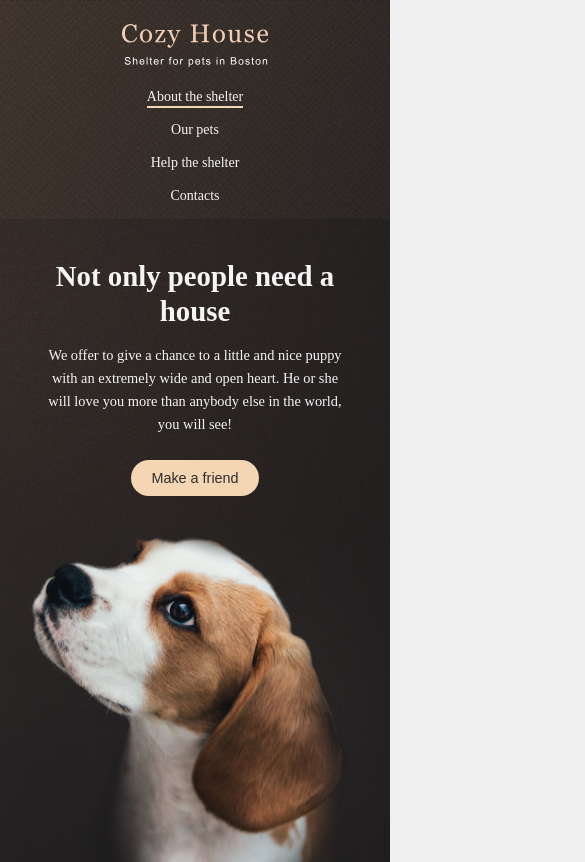
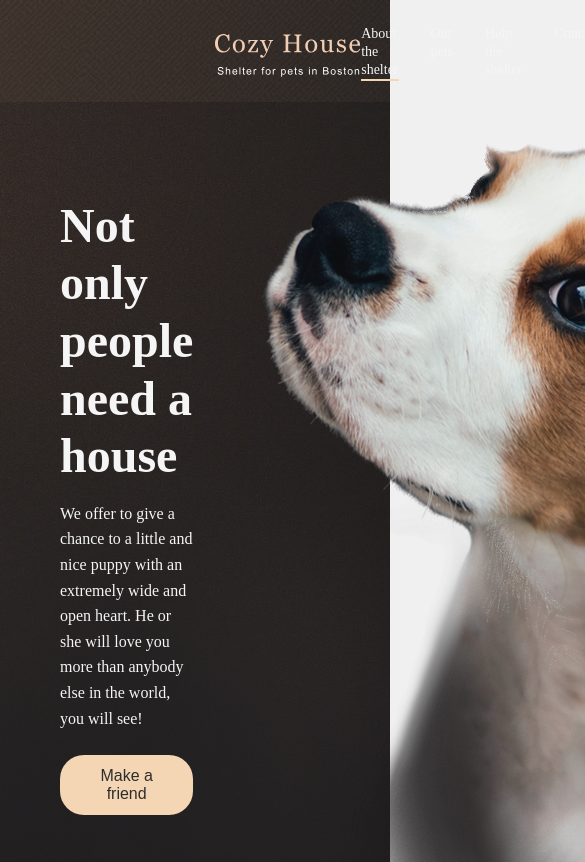
Before and after one commit to Samadcloud8999/produkt, a React (Vite) app: page /about in a window 390 px wide. Shown: the top 862 px of the page, 585 px wide, since content can reach past the window. Built offline with nearby package versions, Linux system fonts and the light colour scheme.

Commit message:
commit name

```diff
--- a/src/components/About/About.jsx
+++ b/src/components/About/About.jsx
@@ -1,6 +1,6 @@
-import React from "react";
-import ut from "./About.module.css";
-import petsImage from "../../assets/img/about-pets.png";
+import React from 'react'
+import ut from './About.module.css'
+import petsImage from '../../assets/img/about-pets.png';
 
 export const About = () => {
   return (
@@ -14,22 +14,15 @@ export const About = () => {
           <h3 className={ut.subtitle}>About the shelter</h3>
           <h2 className={ut.title}>"Cozy House"</h2>
           <p className={ut.description}>
-              Currently we have 121 dogs and 342 cats on our hands and
-              statistics show that only 20% of them will find a family. The
-              others will continue to live with us and will be waiting for a
-              lucky chance to become dearly loved.
+            Currently we have 121 dogs and 342 cats on our hands and statistics show that only 20% of them will find a family. The others will continue to live with us and will be waiting for a lucky chance to become dearly loved.
           </p>
           <p className={ut.description}>
-              We feed our wards with the best food and make sure that they do
-              not get sick, feel comfortable (including psychologically) and
-              well. We are supported by 87 volunteers and 28 employees of
-              various skill levels. About 12% of the animals are taken by the
-              shelter staff. Taking care of the animals, they become attached to
-              the pets and would hardly ever leave them alone.
+            We feed our wards with the best food and make sure that they do not get sick, feel comfortable (including psychologically) and well. We are supported by 87 volunteers and 28 employees of various skill levels. About 12% of the animals are taken by the shelter staff. Taking care of the animals, they become attached to the pets and would hardly ever leave them alone.
           </p>
+          <p>hello</p>
         </div>
       </div>
     </section>
     </>
-  );
-};
+  )
+}
--- a/src/components/Header/Header.module.css
+++ b/src/components/Header/Header.module.css
@@ -29,6 +29,8 @@
   margin: 4px 0 0;
   padding: 0 0 0 190px;
 }
+
+
 
 .navList {
   display: flex;
@@ -113,95 +115,3 @@
   height: auto;
   border-radius: 10px;
 }
-
-@media (max-width: 1200px) {
-  .container {
-    max-width: 960px;
-    padding: 0 20px;
-  }
-
-  .bannerDog {
-    width: 500px;
-  }
-
-  .title {
-    font-size: 2.5rem;
-  }
-}
-
-@media (max-width: 992px) {
-  .container {
-    max-width: 720px;
-  }
-
-  .bannerContent {
-    padding: 30px;
-    gap: 30px;
-  }
-
-  .bannerDog {
-    width: 400px;
-  }
-
-  .title {
-    font-size: 2rem;
-  }
-
-  .logo {
-    padding: 0 0 0 50px;
-  }
-}
-
-@media (max-width: 768px) {
-  .headerTop {
-    flex-direction: column;
-    gap: 20px;
-  }
-
-  .navList {
-    gap: 20px;
-  }
-
-  .bannerContent {
-    flex-direction: column;
-    text-align: center;
-  }
-
-  .bannerText {
-    padding: 10px;
-  }
-
-  .bannerDog {
-    width: 100%;
-    max-width: 500px;
-  }
-
-  .logo {
-    padding: 0;
-  }
-}
-
-@media (max-width: 576px) {
-  .navList {
-    flex-direction: column;
-    align-items: center;
-    gap: 15px;
-  }
-
-  .title {
-    font-size: 1.8rem;
-  }
-
-  .description {
-    font-size: 0.9rem;
-  }
-
-  .btn {
-    padding: 10px 20px;
-    font-size: 0.9rem;
-  }
-
-  .headerTop {
-    padding: 15px;
-  }
-}
--- a/src/components/Slaider/Slaider.jsx
+++ b/src/components/Slaider/Slaider.jsx
@@ -1,35 +1,37 @@
-import React, { useState, useEffect } from "react";
-import sl from "./Slaider.module.css";
+import React, { useState, useEffect } from 'react';
+import sl from './Slaider.module.css';
 import katrineImg from "../../assets/img/pets-katrine.png";
 import jenniferImg from "../../assets/img/pets-jennifer.png";
 import woodyImg from "../../assets/img/pets-woody.png";
 
+
 const allCards = [
-  { name: "Katrine", img: katrineImg },
-  { name: "Jennifer", img: jenniferImg },
-  { name: "Woody", img: woodyImg },
-  { name: "Max", img: jenniferImg },
-  { name: "Luna", img: katrineImg },
-  { name: "Charlie", img: woodyImg },
+  { name: 'Katrine', img: katrineImg},
+  { name: 'Jennifer', img: jenniferImg},
+  { name: 'Woody', img:  woodyImg },
+  { name: 'Max', img:   jenniferImg},
+  { name: 'Luna', img:  katrineImg },
+  { name: 'Charlie', img:  woodyImg }
 ];
 
 export const Slaider = () => {
   const [currentIndex, setCurrentIndex] = useState(0);
   const cardsPerPage = 3;
 
+
   const scrollLeft = () => {
     setCurrentIndex((prev) =>
-      prev === 0
-        ? Math.floor((allCards.length - 1) / cardsPerPage) * cardsPerPage
-        : prev - cardsPerPage
+      prev === 0 ? Math.floor((allCards.length - 1) / cardsPerPage) * cardsPerPage : prev - cardsPerPage
     );
   };
+
 
   const scrollRight = () => {
     setCurrentIndex((prev) =>
       prev + cardsPerPage >= allCards.length ? 0 : prev + cardsPerPage
     );
   };
+
 
   useEffect(() => {
     const interval = setInterval(() => {
@@ -38,48 +40,35 @@ export const Slaider = () => {
     return () => clearInterval(interval);
   }, [currentIndex]);
 
-  const visibleCards = [...allCards, ...allCards].slice(
-    currentIndex,
-    currentIndex + cardsPerPage
-  );
-  // const visibleCards = allCards.slice(currentIndex, currentIndex + cardsPerPage);
+
+  const visibleCards = allCards.slice(currentIndex, currentIndex + cardsPerPage);
 
   return (
     <div className={sl.petCarouselContainer}>
       <h2 className={sl.carouselTitle}>
-        Our friends who
-        <br />
-        are looking for a house
+        Our friends who<br />are looking for a house
       </h2>
 
       <div className={sl.carouselWrapper}>
-        <button
-          className={`${sl.scrollButton} ${sl.left}`}
-          onClick={scrollLeft}
-        >
+        <button className={`${sl.scrollButton} ${sl.left}`} onClick={scrollLeft}>
           ←
         </button>
         <div className={sl.petCarousel}>
           {visibleCards.map((card, i) => (
             <div className={sl.petCard} key={i}>
-              <div
-                className={sl.petImage}
-                style={{ backgroundImage: `url(${card.img})` }}
-              ></div>
+              <div className={sl.petImage} style={{ backgroundImage: `url(${card.img})` }}></div>
               <h3>{card.name}</h3>
               <button className={sl.learnMore}>Забрать</button>
             </div>
           ))}
         </div>
-        <button
-          className={`${sl.scrollButton} ${sl.right}`}
-          onClick={scrollRight}
-        >
+        <button className={`${sl.scrollButton} ${sl.right}`} onClick={scrollRight}>
           →
         </button>
       </div>
 
       <button className={sl.getToKnow}>Хочу помочь</button>
+      <div></div>
     </div>
   );
 };
```
Also changed, not shown: 1 other file (tests, documents, lock files or other folders). Lines whose indentation alone changed are shown as unchanged.
